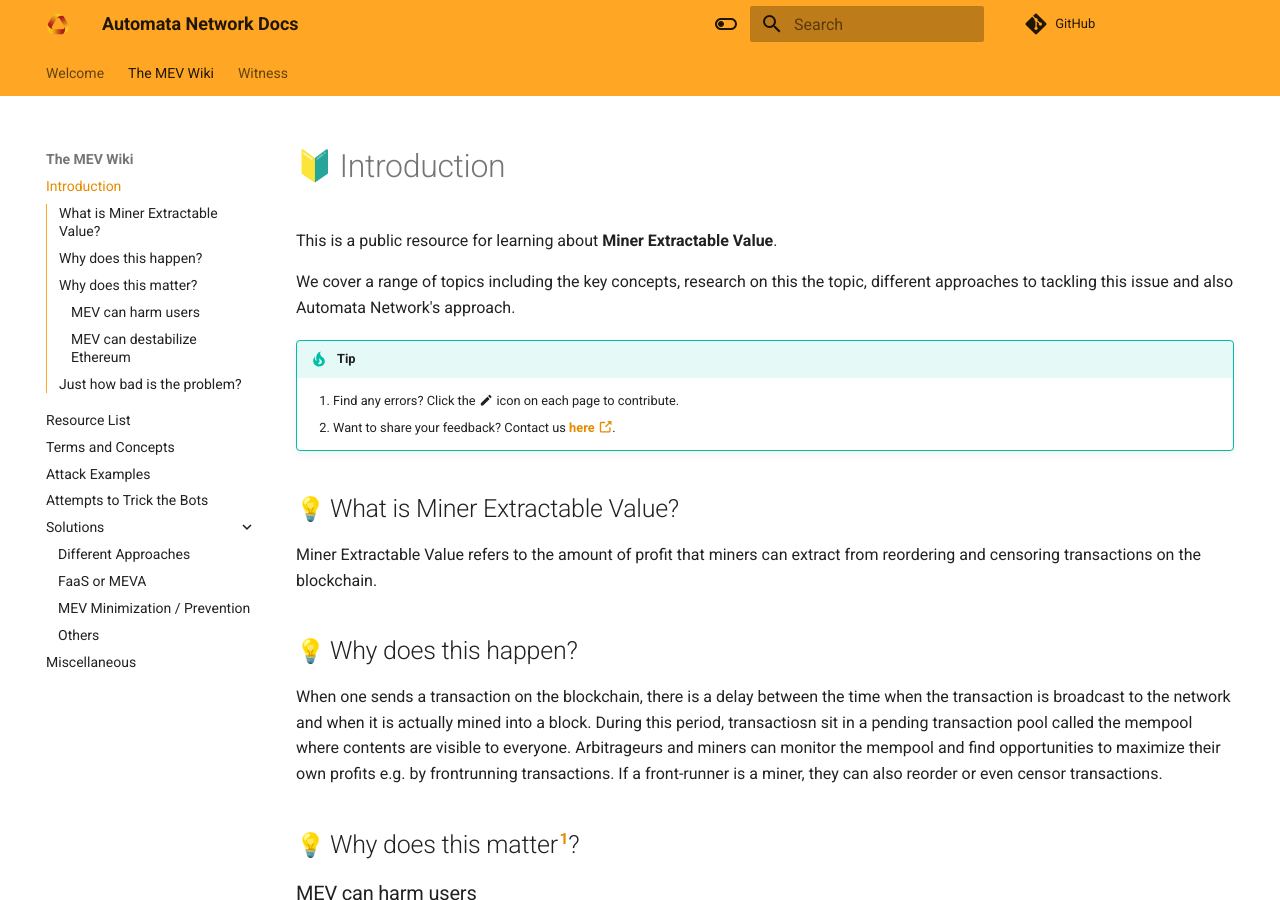
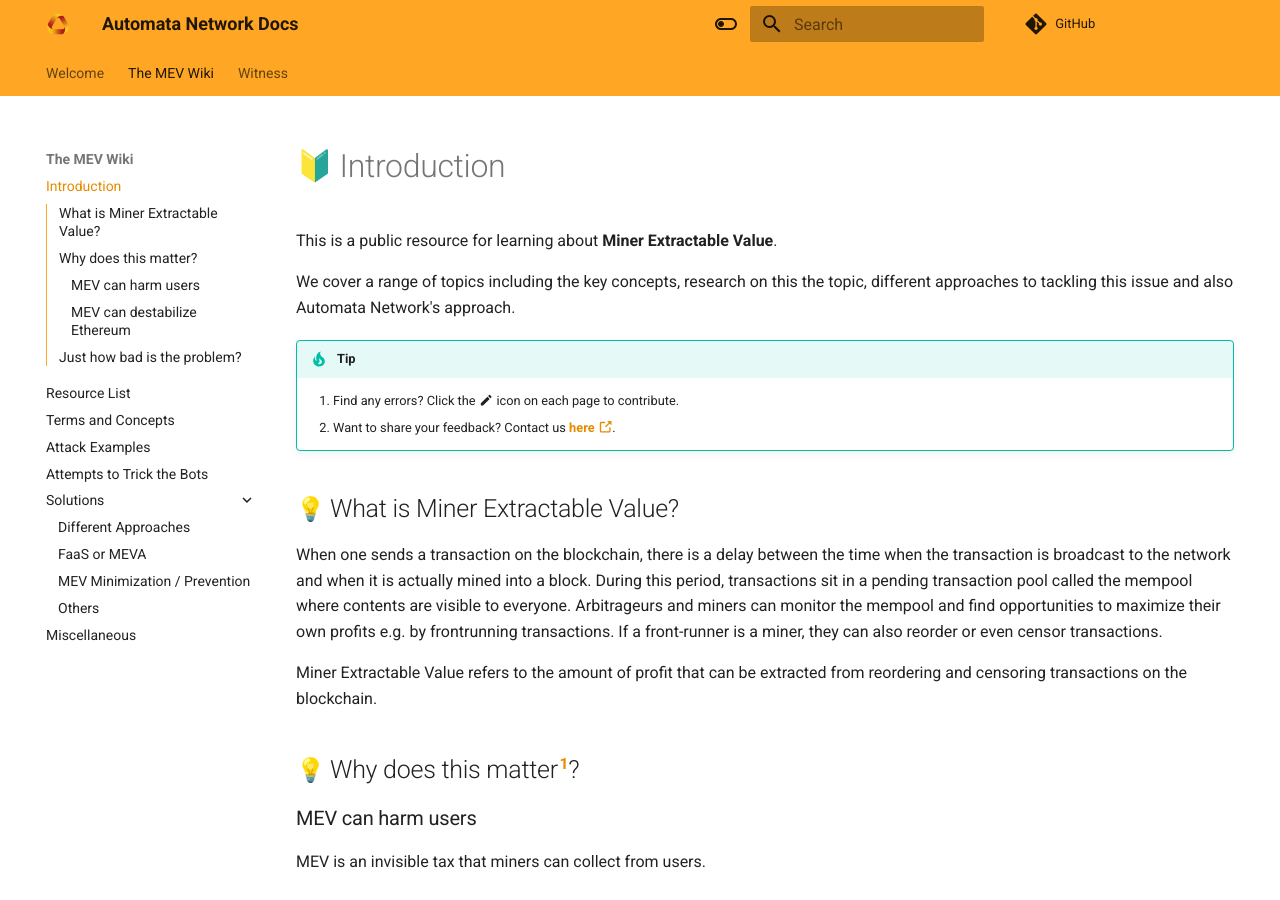
Before and after one commit to automata-network/docs, an MkDocs documentation site: the page built from docs/mev/introduction.md, in a window 1280 px wide and 900 px high. Built offline with MkDocs 1.6.1 and Material for MkDocs 9.7.7, drawn with Linux system fonts in a browser that asks for light colours; nearby versions of some CDN libraries; emoji names are drawn with the system emoji font; comment, search, counter and statistics services are not loaded.

Commit message:
Update introduction.md

```diff
--- a/docs/mev/introduction.md
+++ b/docs/mev/introduction.md
@@ -12,12 +12,9 @@ We cover a range of topics including the key concepts, research on this the topi
     2. Want to share your feedback? Contact us [**here** :octicons-link-external-16:][feedback]{target=_blank}.
 
 ## :bulb: What is Miner Extractable Value?
+When one sends a transaction on the blockchain, there is a delay between the time when the transaction is broadcast to the network and when it is actually mined into a block. During this period, transactions sit in a pending transaction pool called the mempool where contents are visible to everyone. Arbitrageurs and miners can monitor the mempool and find opportunities to maximize their own profits e.g. by frontrunning transactions. If a front-runner is a miner, they can also reorder or even censor transactions.
 
-Miner Extractable Value refers to the amount of profit that miners can extract from reordering and censoring transactions on the blockchain.
-
-## :bulb: Why does this happen?
-
-When one sends a transaction on the blockchain, there is a delay between the time when the transaction is broadcast to the network and when it is actually mined into a block. During this period, transactiosn sit in a pending transaction pool called the mempool where contents are visible to everyone. Arbitrageurs and miners can monitor the mempool and find opportunities to maximize their own profits e.g. by frontrunning transactions. If a front-runner is a miner, they can also reorder or even censor transactions.
+Miner Extractable Value refers to the amount of profit that can be extracted from reordering and censoring transactions on the blockchain.
 
 ## :bulb: Why does this matter[^1]?
 
```
